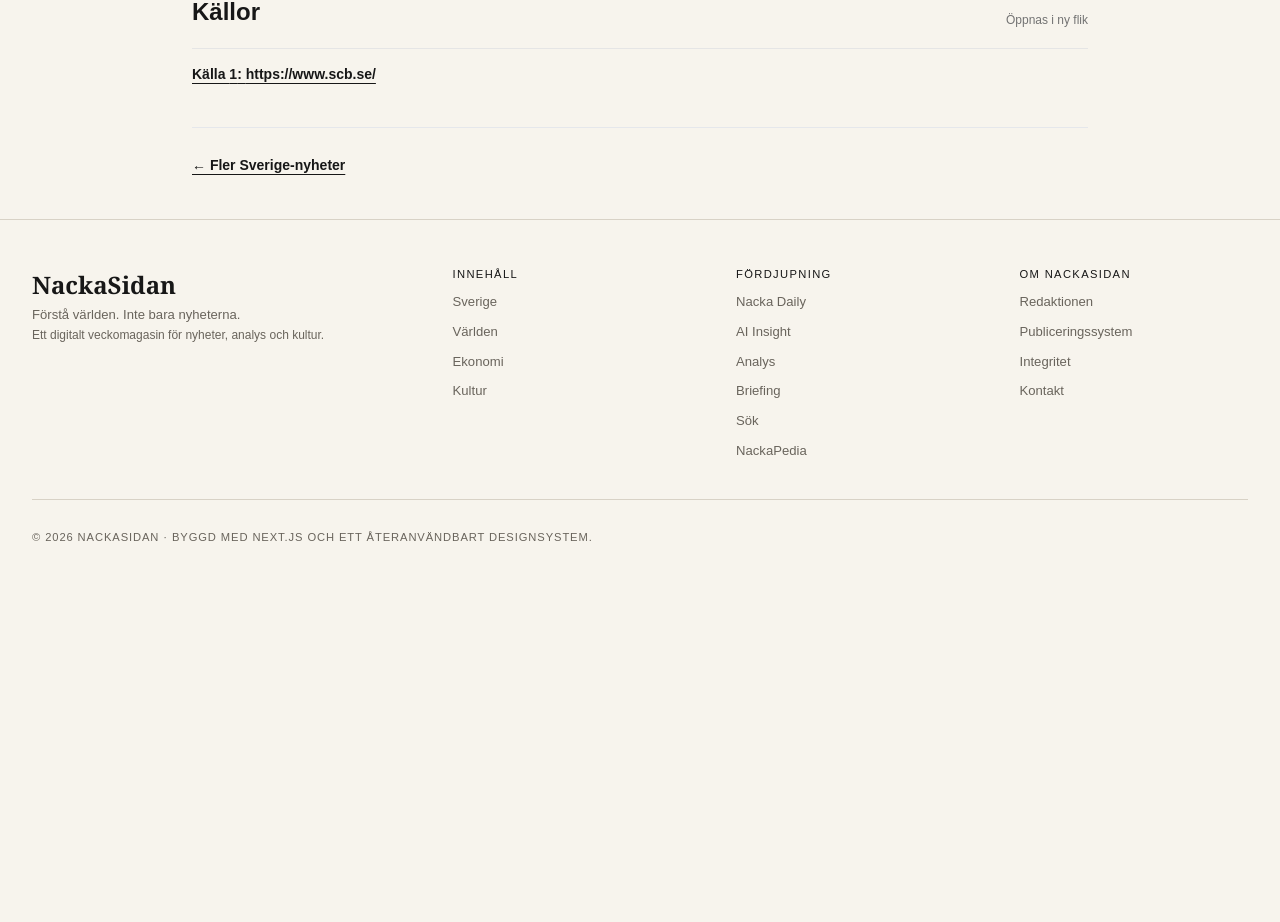
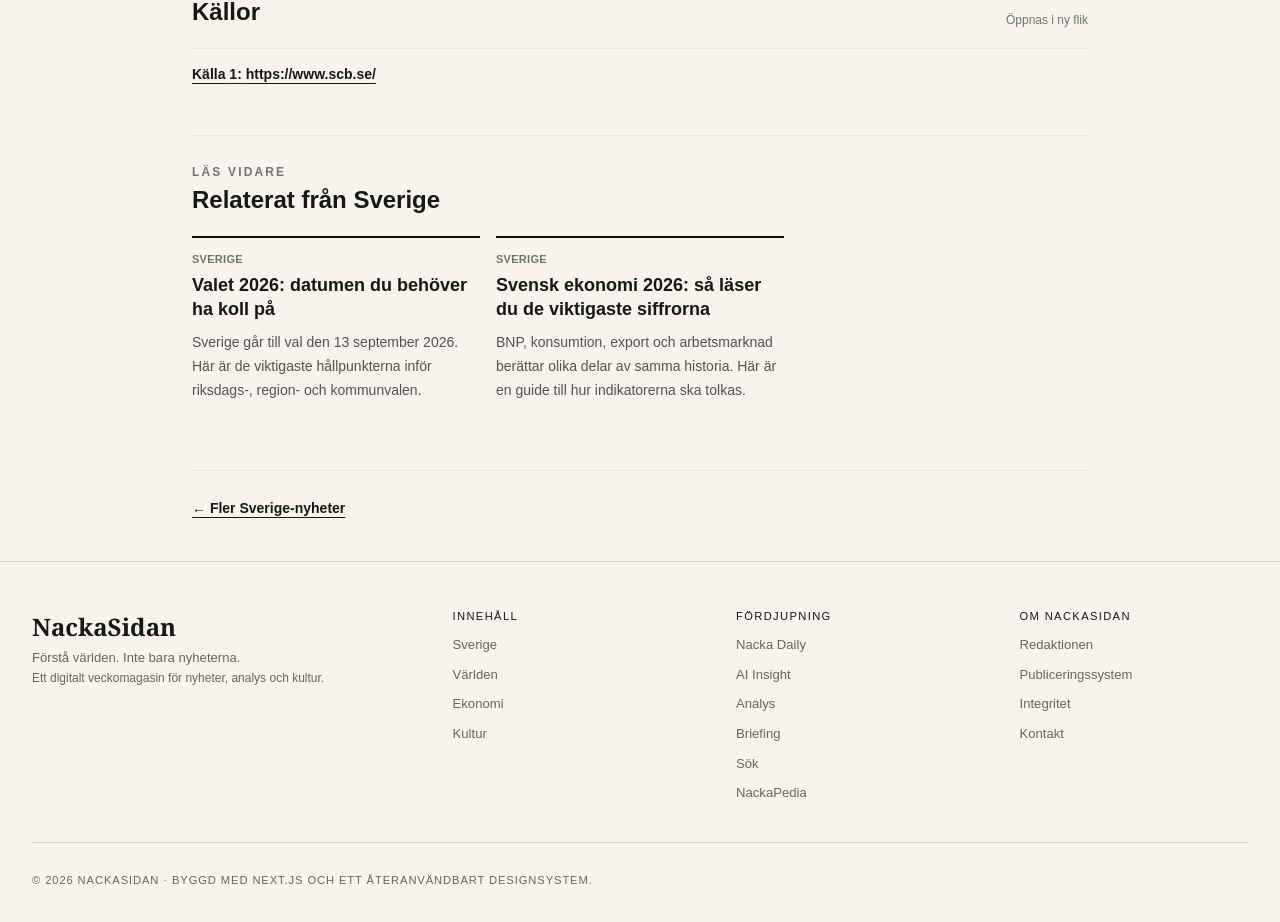
Before and after one commit to Djurgarden2019/NackaSidan-2026, a Next.js app: page /sverige/artikel/arbetsloshet-varfor-siffrorna-skiljer-sig in a window 1280 px wide. Shown: the part 1240-2162 px from the top of the page. Before the commit the page ends 1832 px from the top, so only its background shows below. Built offline with nearby package versions, Linux system fonts and the light colour scheme.

Commit message:
Main 256: add related Sweden articles to article pages

```diff
--- a/app/sverige/artikel/[slug]/page.tsx
+++ b/app/sverige/artikel/[slug]/page.tsx
@@ -7,6 +7,7 @@ export default async function SwedenArticlePage({ params }: { params: Promise<{
   const { slug } = await params;
   const article = swedenArticles220.find((item) => item.slug === slug && item.status === 'published');
   if (!article) notFound();
+  const related=swedenArticles220.filter(item=>item.status==='published'&&item.slug!==article.slug&&(item.section===article.section||item.region===article.region)).slice(0,3);
   return <main className="mx-auto max-w-5xl px-4 py-10 sm:px-6">
     <div className="flex flex-wrap items-center justify-between gap-3 border-b pb-4"><Link href="/sverige" className="text-sm font-black underline underline-offset-4">← Till Sverige</Link><span className="text-xs font-bold uppercase tracking-[.18em] text-neutral-500">Källkontrollerad artikel</span></div>
     <article className="mx-auto mt-8 max-w-4xl">
@@ -16,6 +17,7 @@ export default async function SwedenArticlePage({ params }: { params: Promise<{
       <div className="mt-7 grid gap-3 border-y py-4 text-sm text-neutral-500 sm:grid-cols-3"><span><strong className="text-neutral-900">Publicerad</strong><br/>{fmt(article.publishedAt)}</span><span><strong className="text-neutral-900">Uppdaterad</strong><br/>{fmt(article.updatedAt)}</span><span><strong className="text-neutral-900">Källor</strong><br/>{article.sourceUrls.length} verifierbara länkar</span></div>
       <div className="mt-10 space-y-10">{article.body.map((block, index) => <section key={index} className="max-w-3xl">{block.heading ? <h2 className="text-3xl font-black tracking-tight">{block.heading}</h2> : null}<div className="mt-4 space-y-5">{block.paragraphs.map((paragraph, paragraphIndex) => <p key={paragraphIndex} className="text-lg leading-8 text-neutral-800">{paragraph}</p>)}</div></section>)}</div>
       <section className="mt-12 border-t-4 border-neutral-950 pt-6"><div className="flex items-end justify-between gap-3"><div><p className="text-xs font-black uppercase tracking-[.18em] text-neutral-500">Transparens</p><h2 className="mt-1 text-2xl font-black">Källor</h2></div><span className="text-xs text-neutral-500">Öppnas i ny flik</span></div><ul className="mt-5 space-y-3">{article.sourceUrls.map((source,index) => <li key={source} className="border-t border-neutral-200 pt-3"><a className="break-all text-sm font-bold underline underline-offset-4" href={source} target="_blank" rel="noreferrer">Källa {index+1}: {source}</a></li>)}</ul></section>
+      {related.length?<section className="mt-12 border-t py-7"><p className="text-xs font-black uppercase tracking-[.18em] text-neutral-500">Läs vidare</p><h2 className="mt-1 text-2xl font-black">Relaterat från Sverige</h2><div className="mt-5 grid gap-4 md:grid-cols-3">{related.map(item=><article key={item.slug} className="border-t-2 border-neutral-950 pt-3"><div className="text-[11px] font-black uppercase tracking-wide text-neutral-500">{item.region||item.section}</div><h3 className="mt-1 text-lg font-black leading-snug"><Link href={`/sverige/artikel/${item.slug}`} className="hover:underline">{item.title}</Link></h3><p className="mt-2 text-sm leading-6 text-neutral-600">{item.intro}</p></article>)}</div></section>:null}
       <div className="mt-10 border-t pt-6"><Link href="/sverige" className="text-sm font-black underline underline-offset-4">← Fler Sverige-nyheter</Link></div>
     </article>
   </main>;
```
